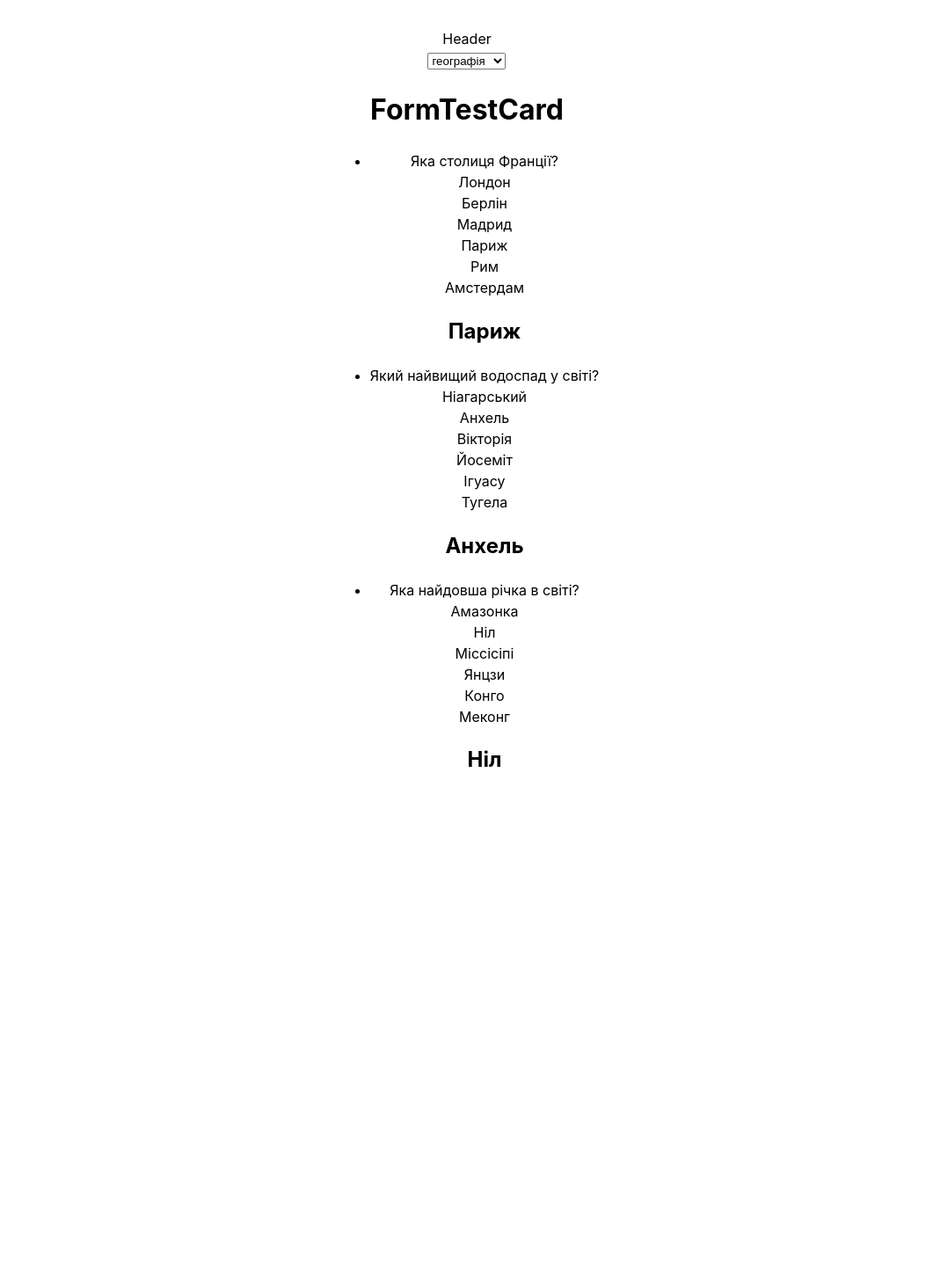
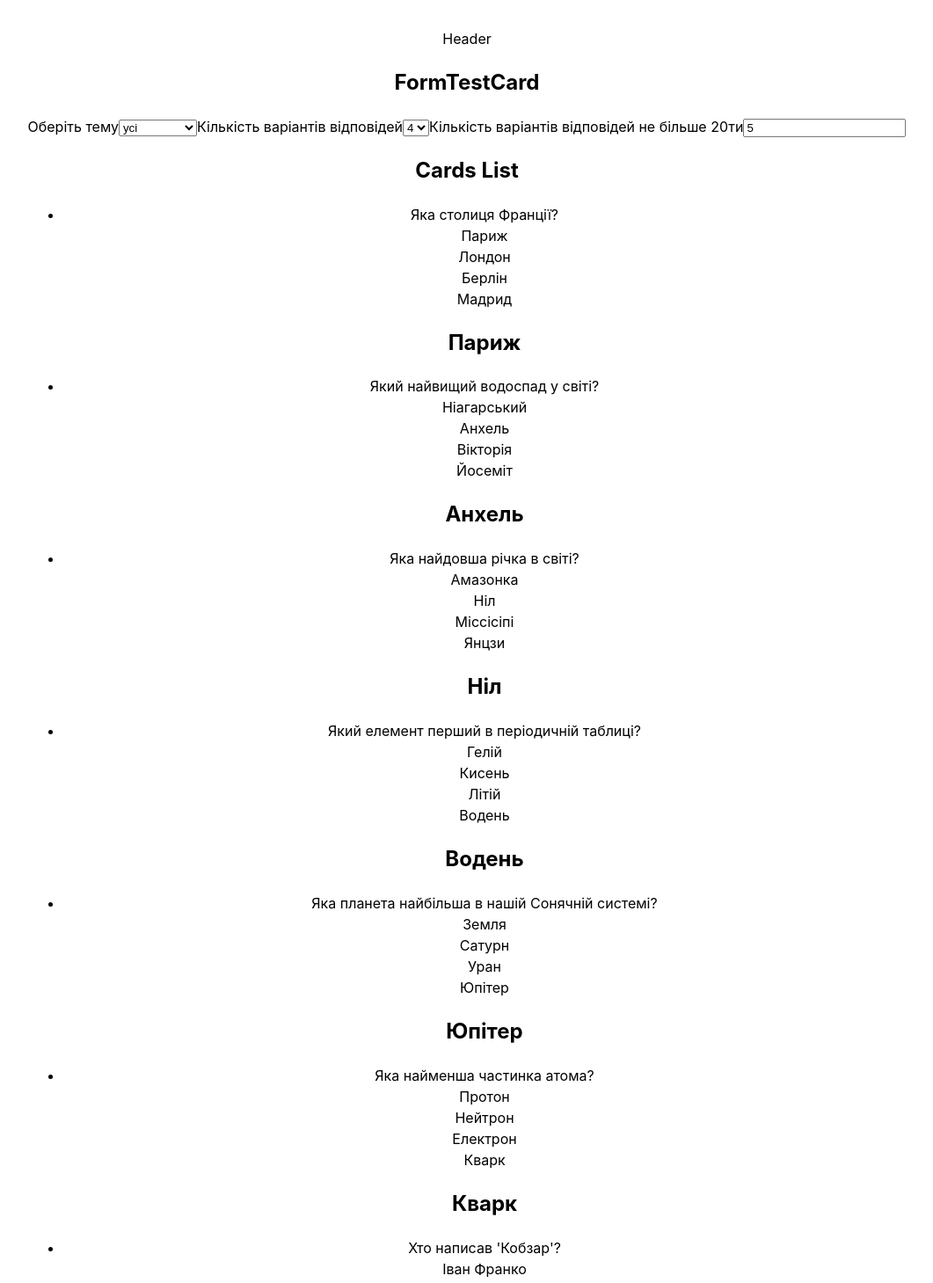
Before and after one commit to MorskoySom/test-skills, a React (Vite) app: page / in a window 1280 px wide. Shown: the top 1459 px of the page at 88% size, without its empty margins (109-1170 px from the left). Before the commit the page ends 934 px from the top, so only its background shows below. Built offline with nearby package versions, Linux system fonts and the light colour scheme.

Commit message:
add filters

```diff
--- a/src/App.jsx
+++ b/src/App.jsx
@@ -7,24 +7,38 @@ import './App.css'
 export class App extends Component {
   state = {
     allQuestions: bodyQuestions,
-    categoryType: "географія",
+    categoryType: 'усі',
+    answersQuantity: '4',
+    questionNumber: '5',
   }
+
+  changeQuestionNumber = newQuestionNumber => {
+    this.setState({ questionNumber: newQuestionNumber })
+  }
+
+  changeAnswersQuantity = newAnswersQuantity => {
+    this.setState({ answersQuantity: newAnswersQuantity })
+  };
 
   changeCategoryType = newTypeCategory => {
     this.setState({ categoryType: newTypeCategory })
   };
 
   getQuestionsByCategory = (category) => {
-    const categoryObject = this.state.allQuestions.find(cat => cat.category === category);
-    return categoryObject ? categoryObject.questions : [];
-  };
+    if (category === 'усі') {
+      return this.state.allQuestions.flatMap(cat => cat.questions);
+    } else {
+      const categoryObject = this.state.allQuestions.find(cat => cat.category === category);
+      return categoryObject ? categoryObject.questions : [];
+    }
+  }
 
 
 
   render() {
-    const { categoryType } = this.state;
+    const { categoryType, answersQuantity, questionNumber } = this.state;
     const geographyQuestions = this.getQuestionsByCategory(categoryType);
-    const parts = this.state.allQuestions.map(item => item.category);
+    const parts = [...this.state.allQuestions.map(item => item.category), 'усі'];
 
     return (
       <>
@@ -32,9 +46,15 @@ export class App extends Component {
         <FormTestCard
           categories={parts}
           selectedCategory={categoryType}
+          answersQuantity={answersQuantity}
+          questionNumber={questionNumber}
           onChangeCategory={this.changeCategoryType}
+          onChangeAnswersQuantity={this.changeAnswersQuantity}
+          onChangeQuestionNumber={this.changeQuestionNumber}
         />
-        <TestCardList quests={ geographyQuestions } />
+        <TestCardList
+          quests={geographyQuestions}
+          answersQuantity={answersQuantity} />
       </>
     )
   }
--- a/src/Components/FormTestCard/FormTestCard.jsx
+++ b/src/Components/FormTestCard/FormTestCard.jsx
@@ -1,17 +1,32 @@
 import PropTypes from 'prop-types';
 import { nanoid } from 'nanoid';
 
-export const FormTestCard = ({ categories, selectedCategory, onChangeCategory }) => {
+export const FormTestCard = ({ categories, selectedCategory, onChangeCategory, answersQuantity, onChangeAnswersQuantity, questionNumber, onChangeQuestionNumber }) => {
     return (
         <>
-            <select value={selectedCategory} onChange={evt => onChangeCategory(evt.target.value)}>
-                    {categories.map(part => (
+            <h2>FormTestCard</h2>
+            <label htmlFor="category-select">Оберіть тему</label>
+            <select
+                id="category-select"
+                value={selectedCategory}
+                onChange={evt => onChangeCategory(evt.target.value)}>
+                {categories.map(part => (
                         <option key={nanoid()} value={part}>
                             {part}
                         </option>
                     ))}
             </select>
-            <h1>FormTestCard</h1>
+            <label htmlFor="answers_quantity_select">Кількість варіантів відповідей</label>
+            <select
+                id="answers_quantity_select"
+                value={answersQuantity}
+                onChange={e => onChangeAnswersQuantity(e.target.value)} >
+                    <option value='3'>3</option>
+                    <option value='4'>4</option>
+                    <option value='6'>6</option>
+            </select>
+            <label htmlFor="question_number">Кількість варіантів відповідей не більше 20ти</label>
+            <input id='question_number' type='text' value={questionNumber} onChange={e => onChangeQuestionNumber(e.target.value)}/>
         </>
     )
 }
@@ -20,4 +35,8 @@ FormTestCard.propTypes = {
     categories: PropTypes.array.isRequired,
     selectedCategory: PropTypes.string.isRequired,
     onChangeCategory: PropTypes.func.isRequired,
+    answersQuantity: PropTypes.string.isRequired,
+    questionNumber: PropTypes.string.isRequired,
+    onChangeAnswersQuantity: PropTypes.func.isRequired,
+    onChangeQuestionNumber: PropTypes.func.isRequired,
 };
--- a/src/Components/TestCard/TestCard.jsx
+++ b/src/Components/TestCard/TestCard.jsx
@@ -1,11 +1,16 @@
 import PropTypes from 'prop-types';
 
-export const TestCard = ({ item : {question, options, correctAnswer }}) => {
+export const TestCard = ({ item: { question, options, correctAnswer }, answersQuantity }) => {
+  const finalOptions = options.slice(0, +answersQuantity - 1);
+
+  const randomIndex = Math.floor(Math.random() * (+answersQuantity));
+  finalOptions.splice(randomIndex, 0, correctAnswer);
+
   return (
     <div>
       <div>{question}</div>
       <div>
-        {options.map((option, index) => (
+        {finalOptions.map((option, index) => (
           <div key={index}>{option}</div>
         ))}
       </div>
@@ -20,6 +25,7 @@ TestCard.propTypes = {
       correctAnswer: PropTypes.string.isRequired,
     options: PropTypes.arrayOf(PropTypes.string).isRequired,
   }).isRequired,
+  answersQuantity: PropTypes.string.isRequired,
 };
 
 export default TestCard;
--- a/src/Components/TestCardList/TestCardList.jsx
+++ b/src/Components/TestCardList/TestCardList.jsx
@@ -1,15 +1,18 @@
 import PropTypes from 'prop-types';
 import TestCard from '../TestCard/TestCard.jsx';
 
-export const TestCardList = ({ quests }) => {
-    return (
+export const TestCardList = ({ quests, answersQuantity }) => {
+  return (
+    <>
+        <h2>Cards List</h2>
         <ul>
             {quests.map(quest => (
               <li key={quest.id}>
-                <TestCard item={ quest } />
+                <TestCard item={ quest } answersQuantity={answersQuantity} />
               </li>
             ))}
         </ul>
+    </>
     );
 };
 
@@ -20,6 +23,7 @@ TestCardList.propTypes = {
       question: PropTypes.string.isRequired
     })
   ).isRequired,
+  answersQuantity: PropTypes.string.isRequired,
 };
 
 export default TestCardList;
--- a/src/questions.json
+++ b/src/questions.json
@@ -6,19 +6,19 @@
     {
       "id": 1,
       "question": "Яка столиця Франції?",
-        "options": ["Лондон", "Берлін", "Мадрид", "Париж", "Рим", "Амстердам"],
+      "options": ["Лондон", "Берлін", "Мадрид", "Рим", "Амстердам"],
       "correctAnswer": "Париж"
     },
     {
       "id": 4,
       "question": "Який найвищий водоспад у світі?",
-        "options": ["Ніагарський", "Анхель", "Вікторія", "Йосеміт", "Ігуасу", "Тугела"],
+      "options": ["Ніагарський", "Вікторія", "Йосеміт", "Ігуасу", "Тугела"],
       "correctAnswer": "Анхель"
     },
     {
       "id": 6,
       "question": "Яка найдовша річка в світі?",
-        "options": ["Амазонка", "Ніл", "Міссісіпі", "Янцзи", "Конго", "Меконг"],
+      "options": ["Амазонка", "Міссісіпі", "Янцзи", "Конго", "Меконг"],
       "correctAnswer": "Ніл"
     }
   ]
@@ -29,19 +29,19 @@
     {
       "id": 2,
       "question": "Який елемент перший в періодичній таблиці?",
-        "options": ["Гелій", "Кисень", "Водень", "Літій", "Азот", "Карбон"],
+      "options": ["Гелій", "Кисень", "Літій", "Азот", "Карбон"],
       "correctAnswer": "Водень"
     },
     {
       "id": 5,
       "question": "Яка планета найбільша в нашій Сонячній системі?",
-        "options": ["Земля", "Сатурн", "Юпітер", "Уран", "Нептун", "Марс"],
+      "options": ["Земля", "Сатурн", "Уран", "Нептун", "Марс"],
       "correctAnswer": "Юпітер"
     },
     {
       "id": 7,
       "question": "Яка найменша частинка атома?",
-        "options": ["Протон", "Нейтрон", "Електрон", "Фотон", "Глюон", "Кварк"],
+      "options": ["Протон", "Нейтрон", "Електрон", "Фотон", "Глюон"],
       "correctAnswer": "Кварк"
     }
   ]
@@ -52,19 +52,19 @@
     {
       "id": 3,
       "question": "Хто написав 'Кобзар'?",
-        "options": ["Іван Франко", "Леся Українка", "Тарас Шевченко", "Михайло Коцюбинський", "Григорій Сковорода", "Марко Вовчок"],
+      "options": ["Іван Франко", "Леся Українка", "Михайло Коцюбинський", "Григорій Сковорода", "Марко Вовчок"],
       "correctAnswer": "Тарас Шевченко"
     },
     {
       "id": 8,
       "question": "Хто є автором роману 'Війна і мир'?",
-        "options": ["Федір Достоєвський", "Лев Толстой", "Микола Гоголь", "Антон Чехов", "Олександр Пушкін", "Іван Тургенєв"],
+      "options": ["Федір Достоєвський", "Микола Гоголь", "Антон Чехов", "Олександр Пушкін", "Іван Тургенєв"],
       "correctAnswer": "Лев Толстой"
     },
     {
       "id": 9,
       "question": "Хто написав п'єсу 'Гамлет'?",
-        "options": ["Бернард Шоу", "Антон Чехов", "Вільям Шекспір", "Фрідріх Шиллер", "Генрік Ібсен", "Мольєр"],
+      "options": ["Бернард Шоу", "Антон Чехов", "Фрідріх Шиллер", "Генрік Ібсен", "Мольєр"],
       "correctAnswer": "Вільям Шекспір"
     }
   ]
```
Lines whose indentation alone changed are shown as unchanged.
